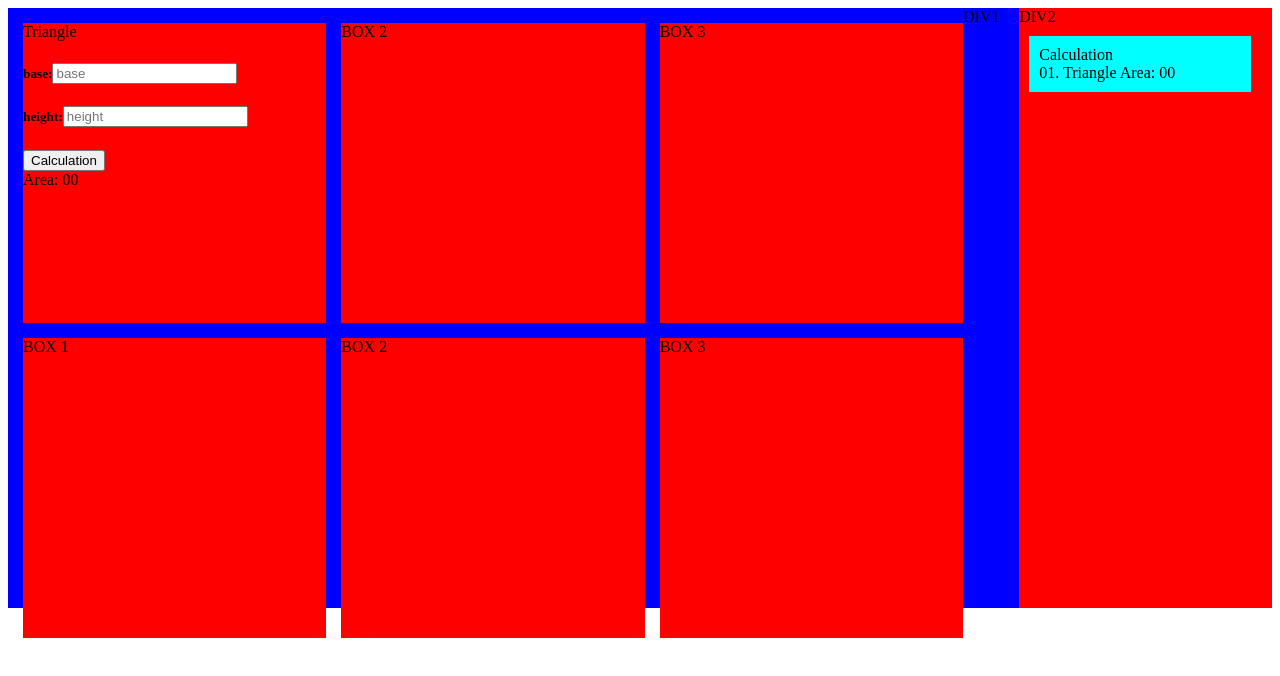
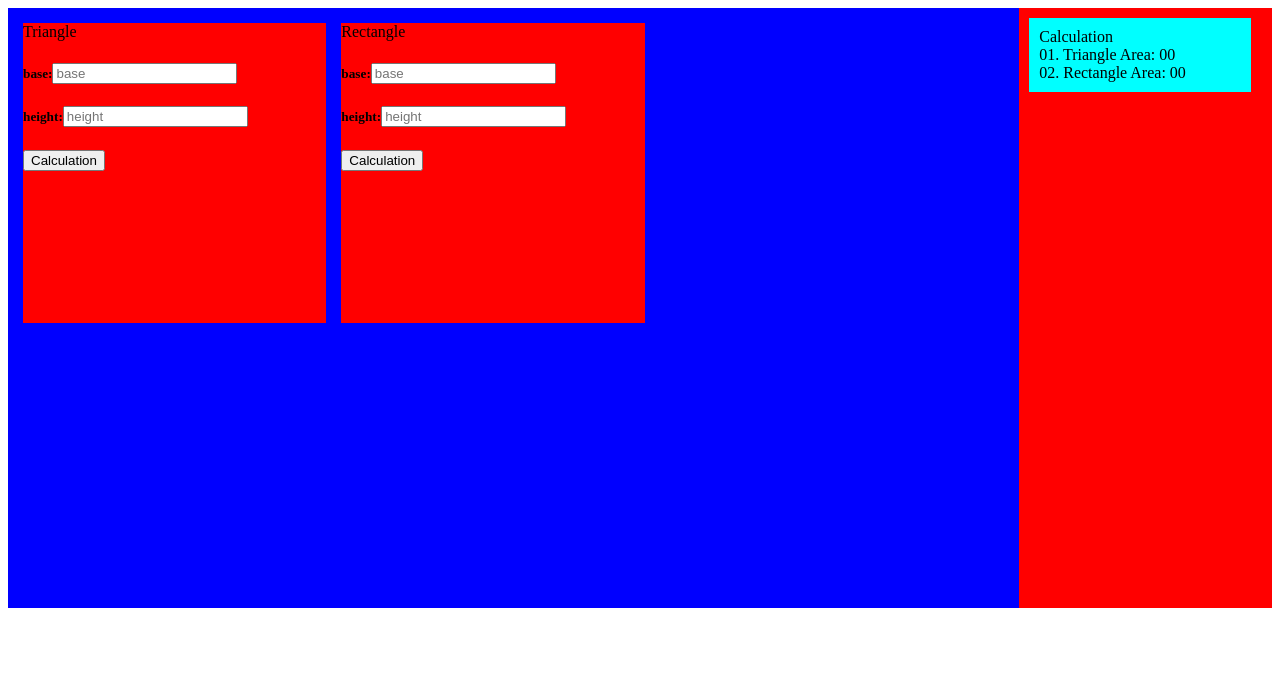
Before and after one commit to myewebgit/flex-box, a plain HTML site: page index.html in a window 1280 px wide. Drawn offline with Linux system fonts and the light colour scheme.

Commit message:
function implement

```diff
--- a/index.html
+++ b/index.html
@@ -8,24 +8,26 @@
     <link rel="stylesheet" href="style.css">
 </head>
 <body>
-    <div class="div1">DIV1
+    <div class="div1">
         <div class="box"> Triangle
 
 <h5>base:<input id='base' type="number" placeholder="base"></h5>
 <h5>height:<input id='height' type="number" placeholder="height"></h5>
-<button id="calculation">Calculation</button><br/>
-Area: <span id="area">00</span>
+<button id="t-calculation">Calculation</button><br/>
+
         </div>
-        <div class="box"> BOX 2</div>
-        <div class="box"> BOX 3</div>
-        <div class="box"> BOX 1 </div>
-        <div class="box"> BOX 2</div>
-        <div class="box"> BOX 3</div>
+        <div class="box"> Rectangle
+            <h5>base:<input id='r-base' type="number" placeholder="base"></h5>
+<h5>height:<input id='r-height' type="number" placeholder="height"></h5>
+<button id="r-calculation">Calculation</button><br/>
+        </div>
+
     </div>
-    <div class="div2">DIV2
+    <div class="div2">
         <div class="cal">Calculation <br/>
-            <!-- <button id="calculation">Calculation</button><br/> -->
-          01. Triangle Area: <span id="area">00 </span>
+
+          01. Triangle Area: <span id="t-area">00 </span> <br/>
+          02. Rectangle Area: <span id="r-area">00 </span>
         </div>
     </div>
 
--- a/index.js
+++ b/index.js
@@ -1,9 +1,21 @@
-document.getElementById('calculation').addEventListener('click',function(){
+
+
+
+document.getElementById('t-calculation').addEventListener('click',function(){
     const base = document.getElementById('base');
     const height = document.getElementById('height');
-    const area = document.getElementById('area');
+    const area = document.getElementById('t-area');
     const baseValue = parseFloat(base.value);
     const heightValue = parseFloat(height.value);
     const areaValue = 0.5*baseValue*heightValue;
     area.innerText=areaValue;
 })
+document.getElementById('r-calculation').addEventListener('click',function(){
+    const base = document.getElementById('r-base');
+    const height = document.getElementById('r-height');
+    const area = document.getElementById('r-area');
+    const baseValue = parseFloat(base.value);
+    const heightValue = parseFloat(height.value);
+    const areaValue =baseValue*heightValue;
+    area.innerText=areaValue;
+})
```
